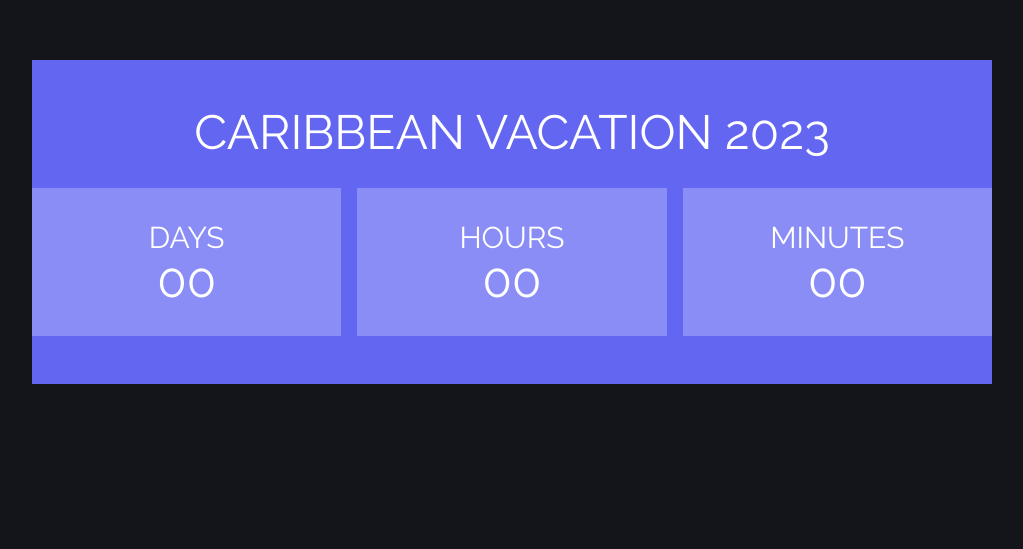
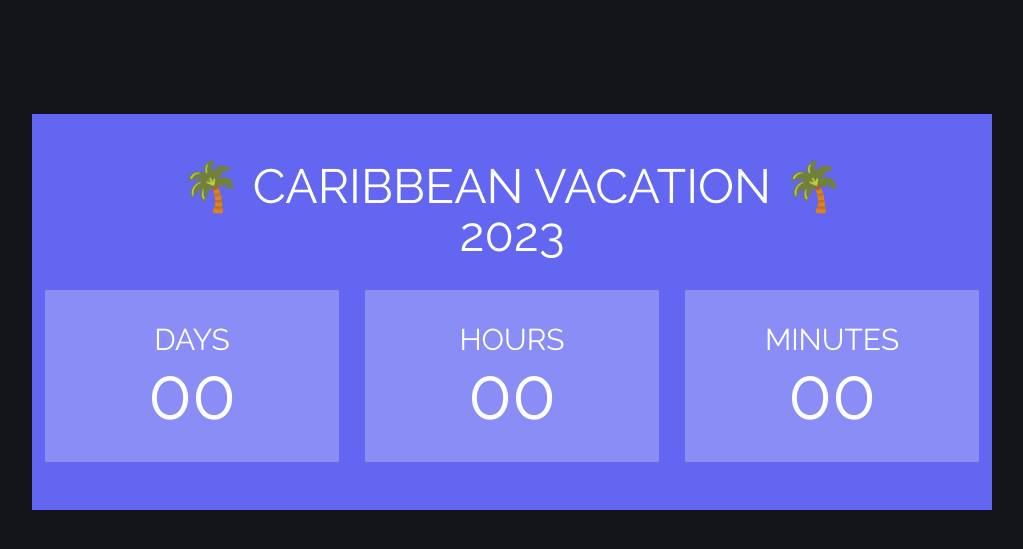
Before and after one commit to xxxcodeingxxx/receptive-rotation, an Astro site: page / in a window 1280 px wide. Shown: the part 183-732 px from the top of the page, without its empty margins (128-1151 px from the left). Built offline with nearby package versions, Linux system fonts and the light colour scheme; Astro itself is replaced by a stand-in of ours.

```diff
--- a/src/pages/index.astro
+++ b/src/pages/index.astro
@@ -8,20 +8,23 @@
       class="w-[95%] md:w-3/4 2xl:w-1/2 h-auto bg-indigo-500 text-white translate-y-[15%] md:translate-y-1/4 lg:translate-y-1/2 xl:translate-y-3/4 2xl:translate-y-full relative mx-auto py-12"
     >
       <h1 class="text-center text-3xl uppercase lg:text-5xl mb-8">
-        Caribbean Vacation 2023
+        🌴 Caribbean Vacation 🌴
+        <span class="block"> 2023</span>
       </h1>
-      <div class="grid grid-cols-1 lg:grid-cols-3 gap-4 relative mx-auto">
-        <div class="relative w-1/2 lg:w-full h-auto mx-auto p-8 bg-white/25">
+      <div
+        class="grid grid-cols-1 lg:grid-cols-3 gap-4 lg:gap-0 relative mx-auto"
+      >
+        <div class="relative w-1/2 lg:w-11/12 h-auto mx-auto p-8 bg-white/25">
           <h2 class="text-center text-3xl uppercase">days</h2>
-          <h3 class="text-center text-5xl">00</h3>
+          <h3 class="text-center text-7xl">00</h3>
         </div>
-        <div class="relative w-1/2 lg:w-full h-auto mx-auto p-8 bg-white/25">
+        <div class="relative w-1/2 lg:w-11/12 h-auto mx-auto p-8 bg-white/25">
           <h2 class="text-center text-3xl uppercase">hours</h2>
-          <h3 class="text-center text-5xl">00</h3>
+          <h3 class="text-center text-7xl">00</h3>
         </div>
-        <div class="relative w-1/2 lg:w-full h-auto mx-auto p-8 bg-white/25">
+        <div class="relative w-1/2 lg:w-11/12 h-auto mx-auto p-8 bg-white/25">
           <h2 class="text-center text-3xl uppercase">minutes</h2>
-          <h3 class="text-center text-5xl">00</h3>
+          <h3 class="text-center text-7xl">00</h3>
         </div>
       </div>
     </div>
```
